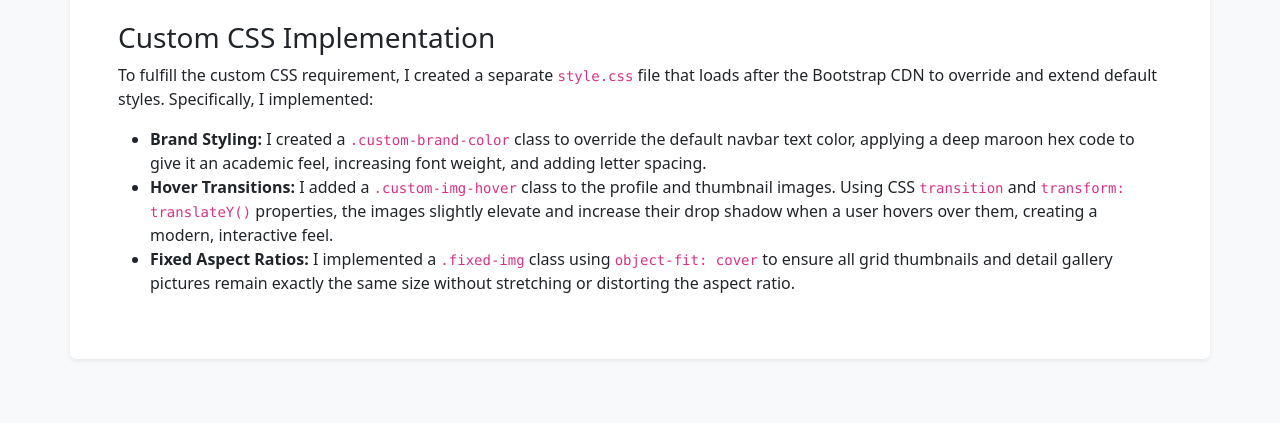
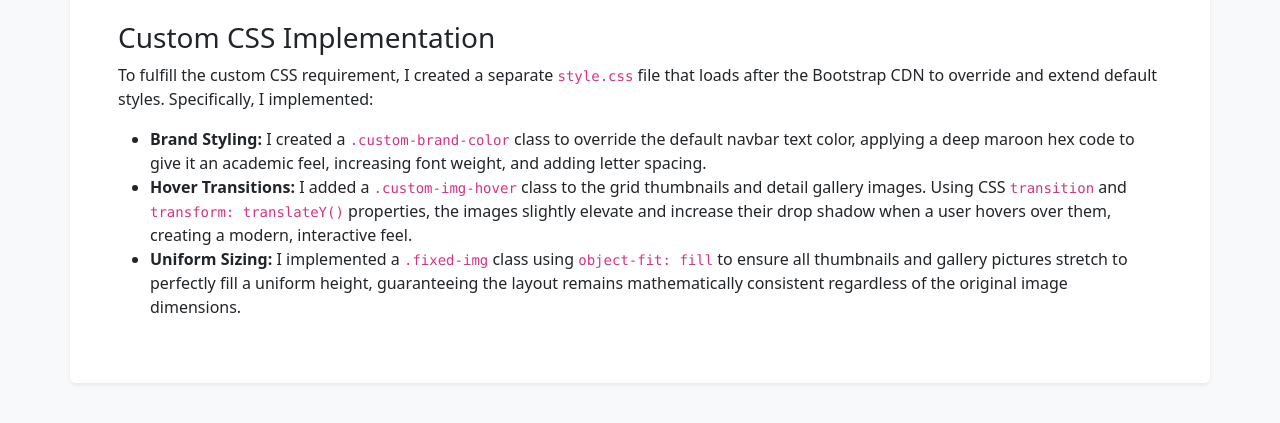
Before and after one commit to nguyenn25/nguyenn25.github.io, a plain HTML site: page css-explained.html in a window 1280 px wide. Shown: the part 287-710 px from the top of the page. Drawn offline with nearby package versions, Linux system fonts and the light colour scheme.

Commit message:
Updated CSS explanation to match final code

```diff
--- a/css-explained.html
+++ b/css-explained.html
@@ -33,8 +33,8 @@
     <p>To fulfill the custom CSS requirement, I created a separate <code>style.css</code> file that loads after the Bootstrap CDN to override and extend default styles. Specifically, I implemented:</p>
     <ul>
       <li><strong>Brand Styling:</strong> I created a <code>.custom-brand-color</code> class to override the default navbar text color, applying a deep maroon hex code to give it an academic feel, increasing font weight, and adding letter spacing.</li>
-      <li><strong>Hover Transitions:</strong> I added a <code>.custom-img-hover</code> class to the profile and thumbnail images. Using CSS <code>transition</code> and <code>transform: translateY()</code> properties, the images slightly elevate and increase their drop shadow when a user hovers over them, creating a modern, interactive feel.</li>
-      <li><strong>Fixed Aspect Ratios:</strong> I implemented a <code>.fixed-img</code> class using <code>object-fit: cover</code> to ensure all grid thumbnails and detail gallery pictures remain exactly the same size without stretching or distorting the aspect ratio.</li>
+      <li><strong>Hover Transitions:</strong> I added a <code>.custom-img-hover</code> class to the grid thumbnails and detail gallery images. Using CSS <code>transition</code> and <code>transform: translateY()</code> properties, the images slightly elevate and increase their drop shadow when a user hovers over them, creating a modern, interactive feel.</li>
+      <li><strong>Uniform Sizing:</strong> I implemented a <code>.fixed-img</code> class using <code>object-fit: fill</code> to ensure all thumbnails and gallery pictures stretch to perfectly fill a uniform height, guaranteeing the layout remains mathematically consistent regardless of the original image dimensions.</li>
     </ul>
   </div>
 
```
